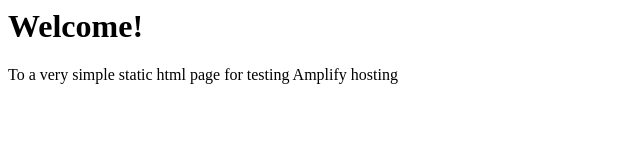
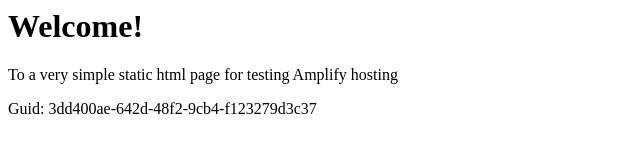
Before and after one commit to aws-aemilia-nrt/Github-PR-Commit-Integration-Test-DoNotTouch-Gith-P5X5MO5I-v1-preprod-ap-northeast-1, a website: page src/index.html in a window 1280 px wide. Shown: the whole page, without its empty margins (0-640 px from the left). Drawn offline with Linux system fonts and the light colour scheme.

Commit message:
commit from integ tests

```diff
--- a/src/index.html
+++ b/src/index.html
@@ -1,3 +1,5 @@
+
+
 <html lang="en">
 
 <head>
@@ -10,6 +12,6 @@
 <body>
     <h1>Welcome!</h1>
     <p>To a very simple static html page for testing Amplify hosting</p>
-</body>
+    <p>Guid: 3dd400ae-642d-48f2-9cb4-f123279d3c37</p></body>
 
 </html>
```
